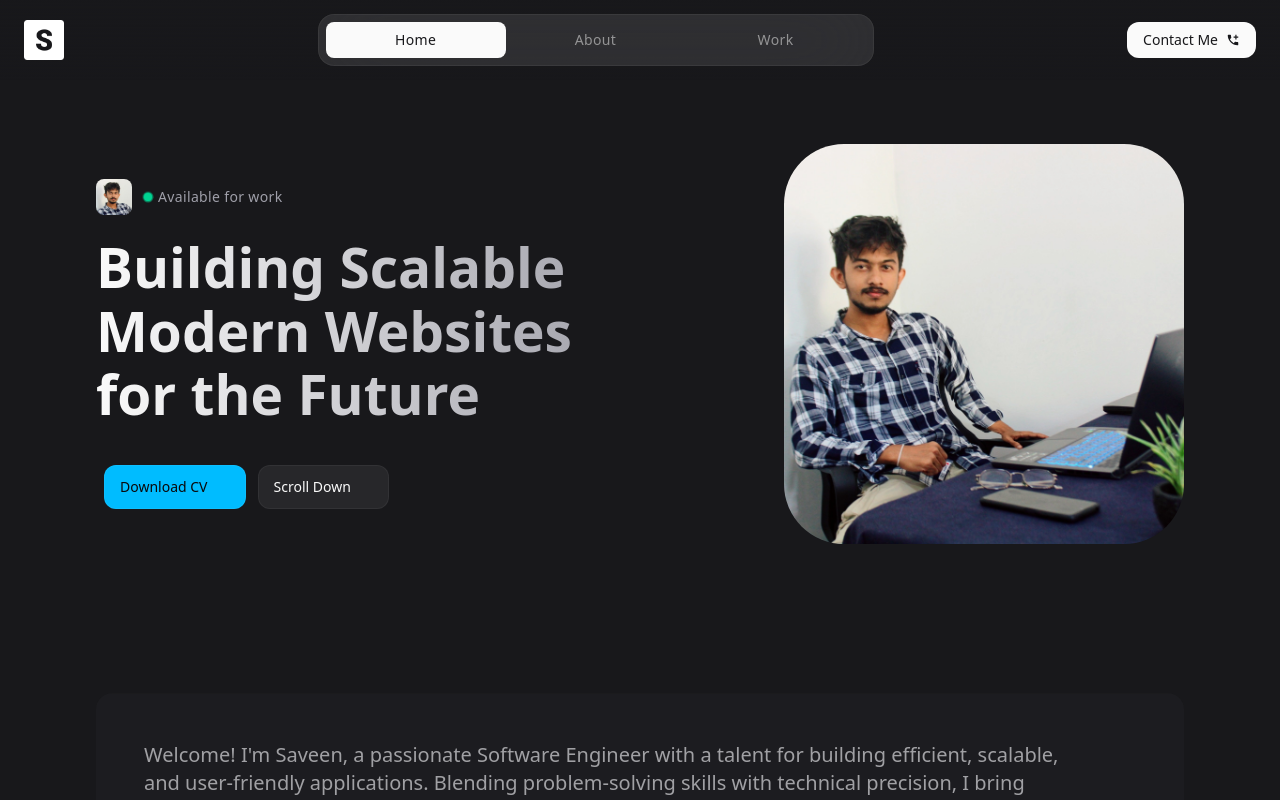
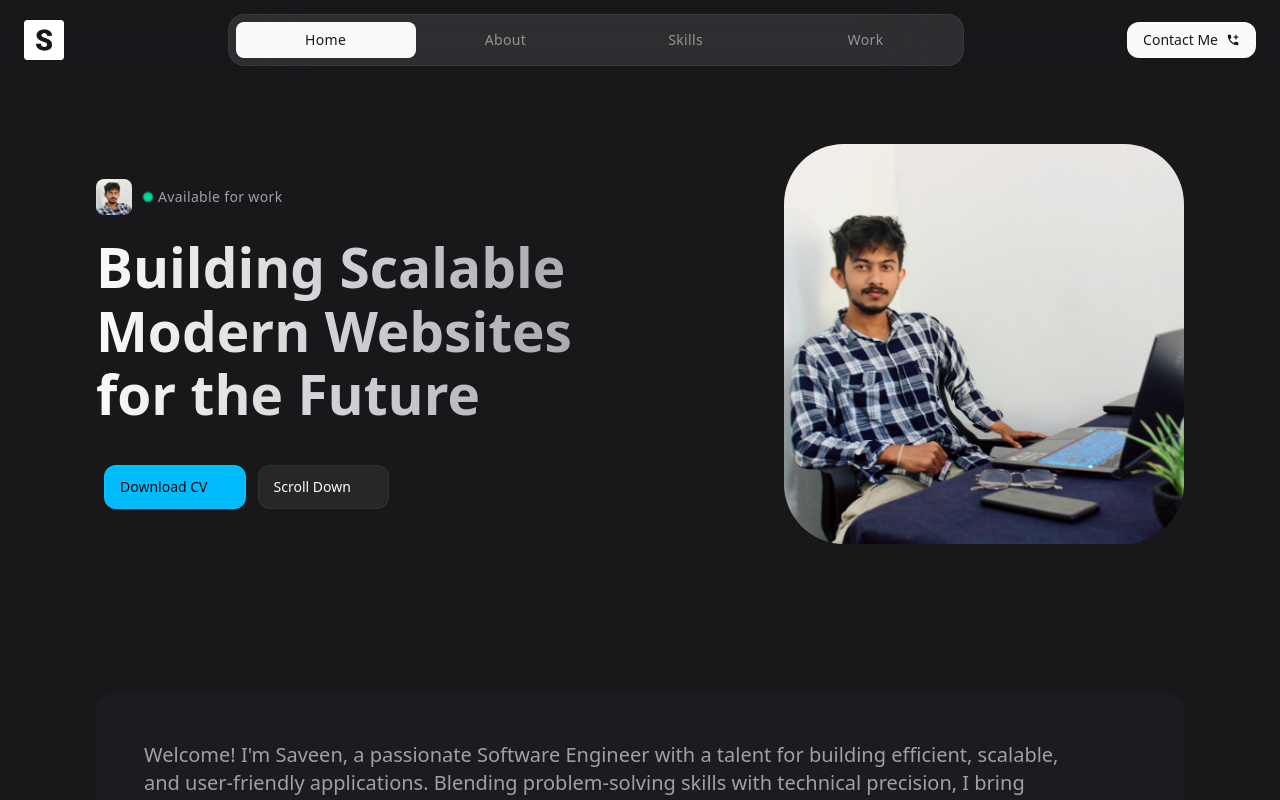
Before and after one commit to saveen99/My-Portfolio-React-Tailwind-V4, a React (Vite) app: page / in a window 1280 px wide. Shown: the top 800 px of the page. Built offline with nearby package versions, Linux system fonts and the light colour scheme.

Commit message:
Update Navbar.jsx
Co-Authored-By: Saveen Maduranga II <165816828+saveen993@users.noreply.github.com>

```diff
--- a/src/components/Navbar.jsx
+++ b/src/components/Navbar.jsx
@@ -46,6 +46,11 @@ const Navbar = ({ navOpen }) => {
         className: 'nav-link'
         },
         {
+        label: 'Skills',
+        link: '#skill',
+        className: 'nav-link'
+        },
+        {
         label: 'Work',
         link: '#work',
         className: 'nav-link'
```
